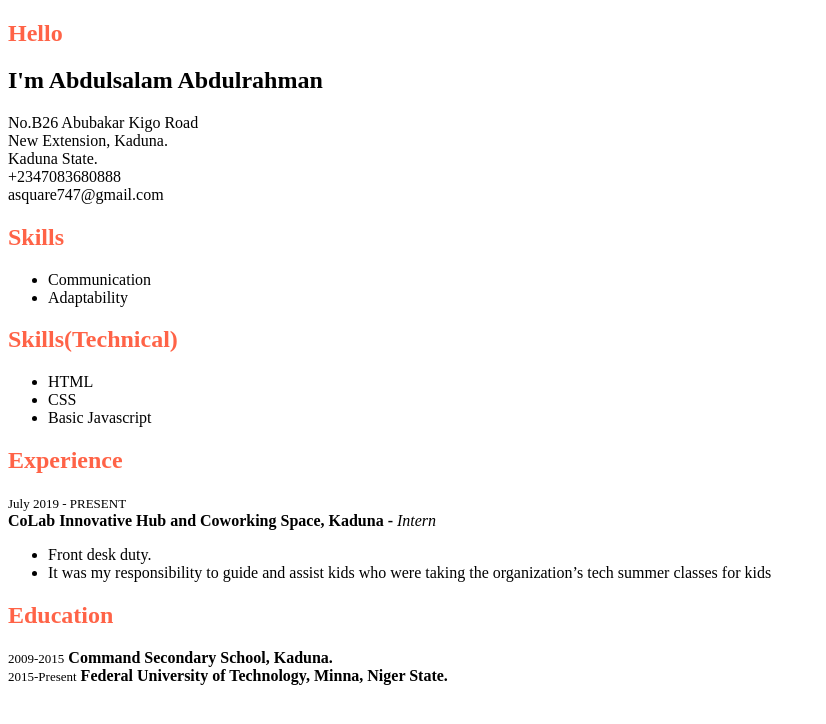
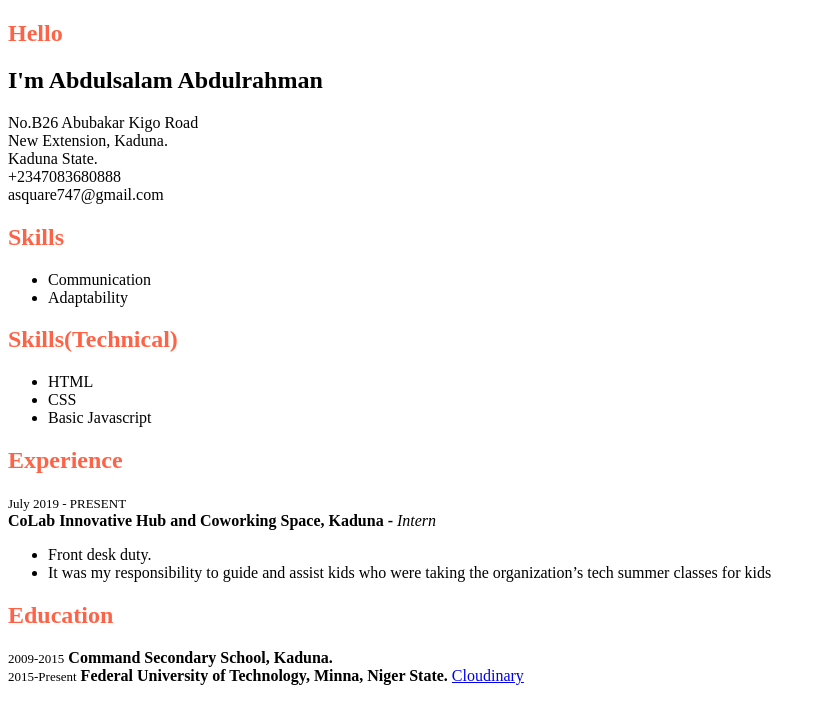
Before and after one commit to AbdulsalamAbdulrahman/CV, a plain HTML site: page Abdulsalam.html in a window 1280 px wide. Shown: the whole page, without its empty margins (0-826 px from the left). Drawn offline with Linux system fonts and the light colour scheme.

Commit message:
Update Abdulsalam.html

```diff
--- a/Abdulsalam.html
+++ b/Abdulsalam.html
@@ -38,5 +38,7 @@
 	<br>
 	<font size="2">2015-Present</font> <strong>Federal University of Technology, Minna, Niger State.</strong>
 
+	<a href="https://res.cloudinary.com/asquare747/image/upload/v1566855719/CV_fezu5b.png">Cloudinary</a>
+
 </body>
 </html>
```
